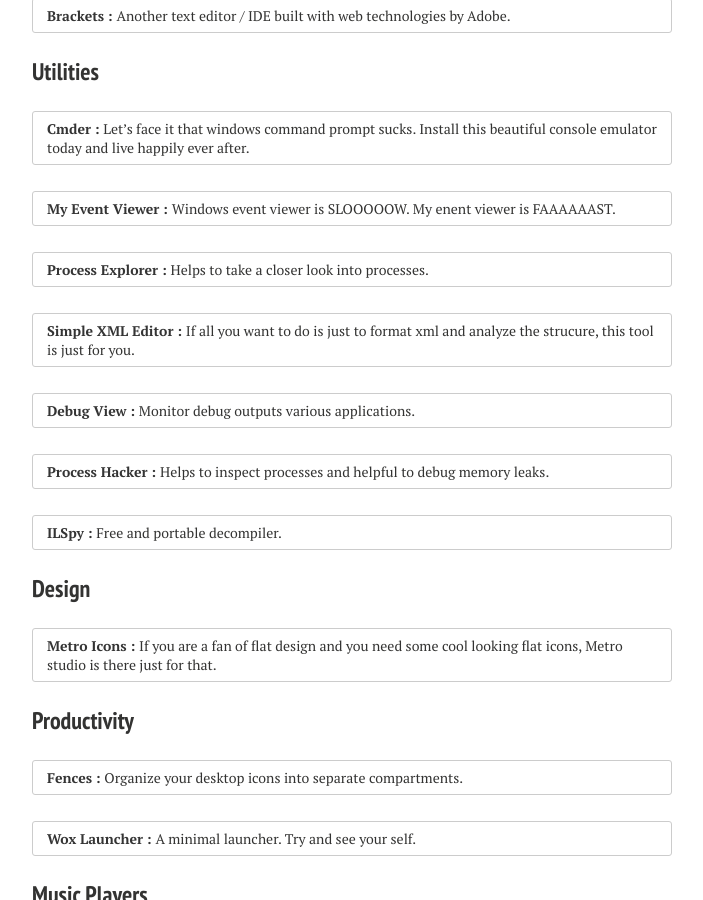
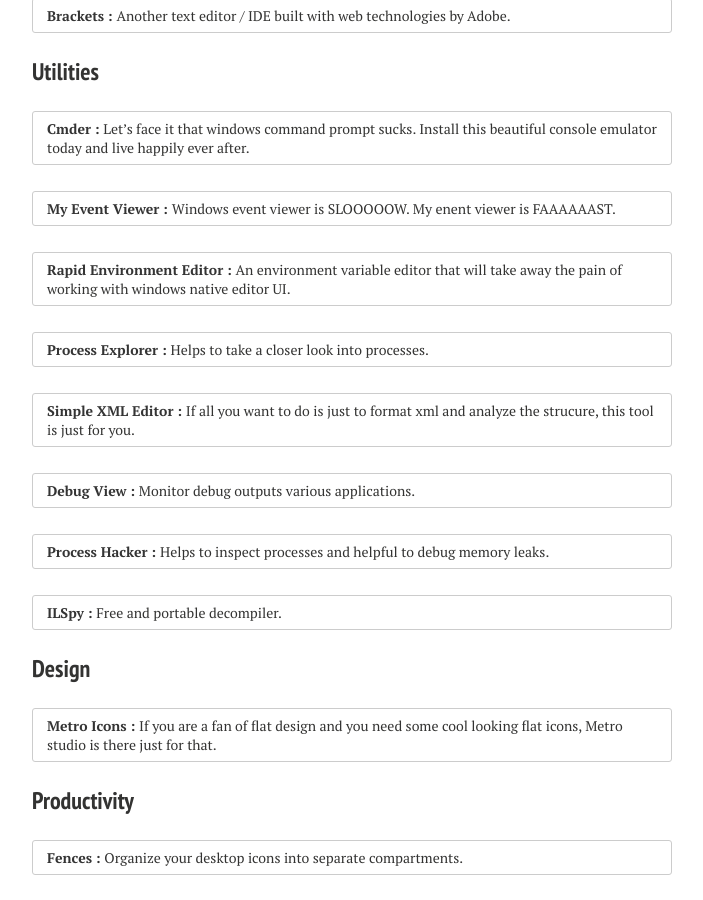
Before and after one commit to Raathigesh/Raathigesh.github.io, a Jekyll site: the page built from tools/index.md, in a window 1280 px wide and 900 px high, scrolled down 891 px. Shown: the whole window, without its empty margins (288-991 px from the left). Built offline with Jekyll 4.4.1, drawn with Linux system fonts in a browser that asks for light colours; nearby versions of some CDN libraries.

Commit message:
Tools update.

```diff
--- a/tools/index.md
+++ b/tools/index.md
@@ -37,6 +37,9 @@
 **[My Event Viewer : ](http://www.nirsoft.net/utils/my_event_viewer.html)** Windows event viewer is SLOOOOOW. My enent viewer is FAAAAAAST.
 {: .notice}
 
+**[Rapid Environment Editor : ](http://www.rapidee.com/en/about)** An environment variable editor that will take away the pain of working with windows native editor UI.
+{: .notice}
+
 **[Process Explorer : ](http://technet.microsoft.com/en-us/sysinternals/bb896653.aspx)** Helps to take a closer look into processes.
 {: .notice}
 
```
